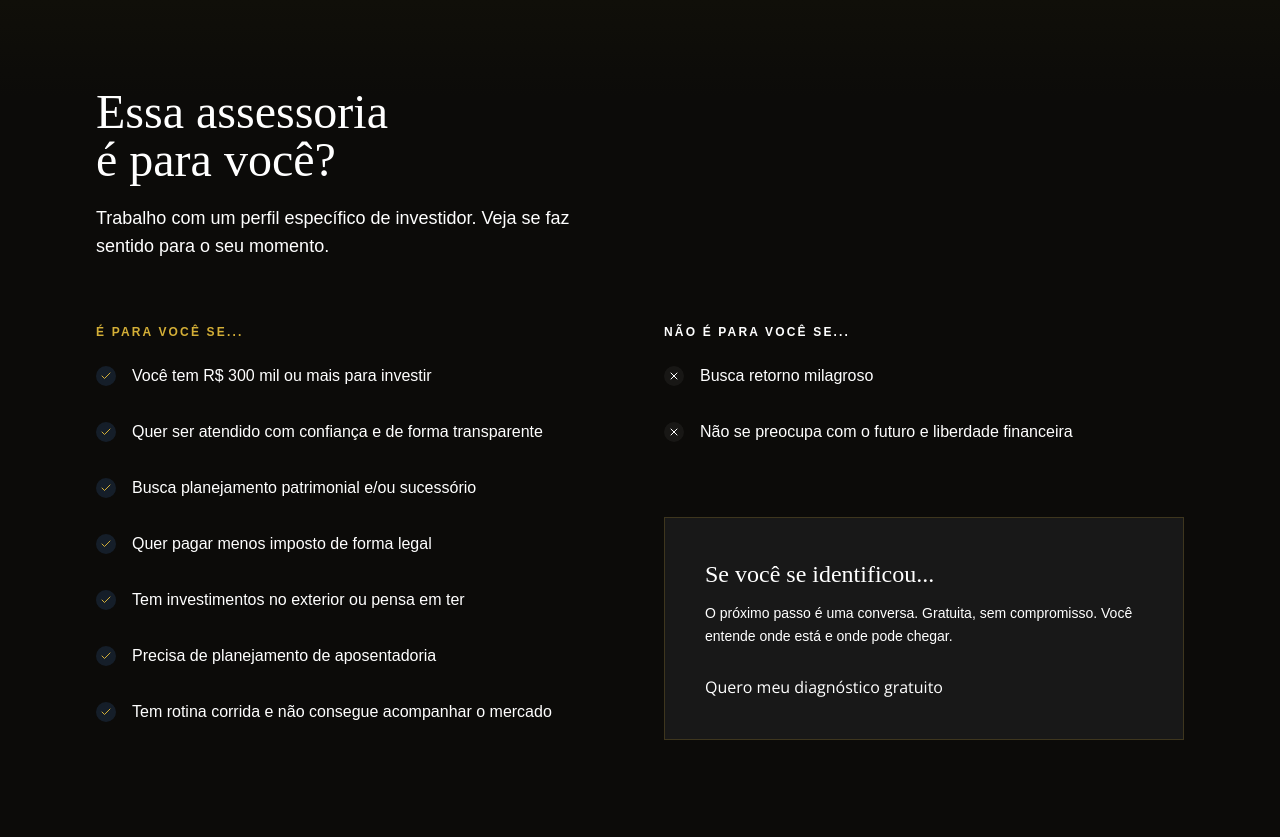
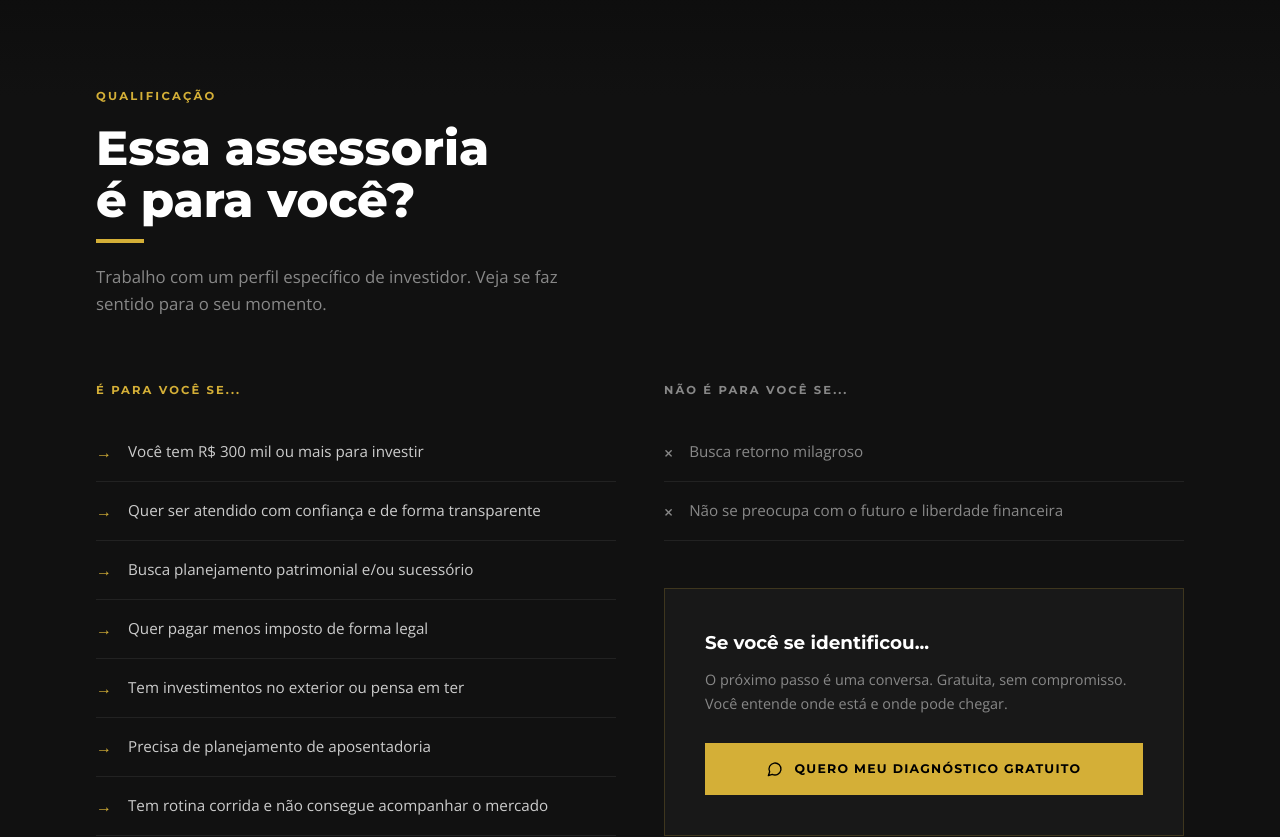
Before and after one commit to theolimaa/lp, a React (Vite) app: page / in a window 1280 px wide. Shown: the part 2200-3037 px from the top of the page. Built offline with nearby package versions, Linux system fonts and the light colour scheme.

Commit message:
Update ForWhomSection.jsx

```diff
--- a/src/components/ForWhomSection.jsx
+++ b/src/components/ForWhomSection.jsx
@@ -1,15 +1,6 @@
 import React from 'react';
 import { motion, useInView } from 'framer-motion';
-import { Check, X } from 'lucide-react';
-
-const ForWhomSection = () => {
-  const ref = React.useRef(null);
-  const inView = useInView(ref, { once: true, margin: '-80px' });
-
-  const handleWhatsApp = () => {
-    const message = encodeURIComponent('Olá, Theo. Gostaria de agendar um diagnóstico de eficiência patrimonial.');
-    window.open(`https://api.whatsapp.com/message/UZZHBP7KOC5AJ1?text=${message}`, '_blank');
-  };
+import { MessageCircle } from 'lucide-react';
 
 const forYou = [
   'Você tem R$ 300 mil ou mais para investir',
@@ -26,85 +17,100 @@ const ForWhomSection = () => {
   'Não se preocupa com o futuro e liberdade financeira',
 ];
 
+const ForWhomSection = () => {
+  const ref = React.useRef(null);
+  const inView = useInView(ref, { once: true, margin: '-80px' });
+
+  const handleWhatsApp = () => {
+    const message = encodeURIComponent('Olá, Theo. Gostaria de agendar um diagnóstico de eficiência patrimonial.');
+    window.open(`https://api.whatsapp.com/message/UZZHBP7KOC5AJ1?text=${message}`, '_blank');
+  };
+
   return (
-    <section ref={ref} style={{ background: 'linear-gradient(to bottom, #111009 0%, #0C0B09 120px)' }} className="py-20 lg:py-28 px-6">
+    <section
+      ref={ref}
+      className="py-20 lg:py-28 px-6"
+      style={{ background: 'linear-gradient(to bottom, #0D0D0D 0%, #111111 120px)' }}
+    >
       <div className="container mx-auto max-w-6xl">
 
         {/* Header */}
         <motion.div
           initial={{ opacity: 0, y: 24 }}
           animate={inView ? { opacity: 1, y: 0 } : {}}
-          transition={{ duration: 0.7 }}
+          transition={{ duration: 0.6, ease: [0.22, 1, 0.36, 1] }}
           className="mb-14 lg:mb-16"
         >
-          <h2
-            className="text-4xl lg:text-5xl font-light mb-5"
-            style={{ color: 'var(--cream)', fontFamily: "'Cormorant Garamond', serif" }}
-          >
+          <p className="eyebrow mb-4">Qualificação</p>
+          <h2 style={{ fontFamily: "'Montserrat', sans-serif", fontWeight: 800, fontSize: 'clamp(2rem, 4vw, 3rem)', color: '#FFFFFF', marginBottom: '0.75rem' }}>
             Essa assessoria<br />é para você?
           </h2>
-          <p className="text-base lg:text-lg leading-relaxed max-w-lg" style={{ color: 'var(--muted)', fontFamily: "'Raleway', sans-serif", fontWeight: 300 }}>
-            Trabalho com um perfil específico de investidor.
-            Veja se faz sentido para o seu momento.
+          <span className="block w-12 h-1" style={{ backgroundColor: 'var(--gold)' }} />
+          <p className="mt-5 max-w-lg leading-relaxed" style={{ color: 'var(--text-muted)', fontSize: 'clamp(0.95rem, 2vw, 1.05rem)' }}>
+            Trabalho com um perfil específico de investidor. Veja se faz sentido para o seu momento.
           </p>
         </motion.div>
 
-        {/* Two columns */}
         <div className="grid lg:grid-cols-2 gap-8 lg:gap-12">
 
-          {/* For You */}
+          {/* For You — arrows, Henrique Tasca pattern */}
           <motion.div
             initial={{ opacity: 0, x: -20 }}
             animate={inView ? { opacity: 1, x: 0 } : {}}
-            transition={{ duration: 0.7, delay: 0.1 }}
+            transition={{ duration: 0.6, delay: 0.1, ease: [0.22, 1, 0.36, 1] }}
           >
-            <p className="text-xs font-semibold uppercase tracking-[0.18em] mb-6" style={{ color: 'var(--gold)', fontFamily: "'Raleway', sans-serif" }}>
+            <p
+              className="font-bold uppercase tracking-widest mb-6"
+              style={{ color: 'var(--gold)', fontSize: '0.72rem', fontFamily: "'Montserrat', sans-serif", letterSpacing: '0.18em' }}
+            >
               É para você se...
             </p>
-            <ul className="space-y-4">
+            <ul>
               {forYou.map((item, i) => (
                 <motion.li
                   key={i}
                   initial={{ opacity: 0, x: -12 }}
                   animate={inView ? { opacity: 1, x: 0 } : {}}
-                  transition={{ duration: 0.45, delay: 0.18 + i * 0.07 }}
-                  className="flex items-start gap-4 pb-4"
-                  style={{ borderBottom: '1px solid var(--border-subtle)' }}
+                  transition={{ duration: 0.45, delay: 0.15 + i * 0.07 }}
+                  className="flex items-start gap-4 py-4"
+                  style={{ borderBottom: '1px solid var(--border-sub)' }}
                 >
-                  <span className="mt-0.5 flex-shrink-0 w-5 h-5 rounded-full flex items-center justify-center" style={{ backgroundColor: 'rgba(74,143,231,0.15)' }}>
-                    <Check className="w-3 h-3" style={{ color: 'var(--gold)' }} />
-                  </span>
-                  <span className="text-sm lg:text-base leading-relaxed" style={{ color: 'var(--text)', fontFamily: "'Raleway', sans-serif", fontWeight: 300 }}>{item}</span>
+                  <span
+                    className="flex-shrink-0 mt-0.5 font-bold"
+                    style={{ color: 'var(--gold)', fontFamily: "'Montserrat', sans-serif" }}
+                  >→</span>
+                  <span style={{ color: 'var(--text-body)', fontSize: '0.95rem', lineHeight: 1.6 }}>{item}</span>
                 </motion.li>
               ))}
             </ul>
           </motion.div>
 
-          {/* Not For You + CTA */}
+          {/* Not For You + CTA card */}
           <motion.div
             initial={{ opacity: 0, x: 20 }}
             animate={inView ? { opacity: 1, x: 0 } : {}}
-            transition={{ duration: 0.7, delay: 0.2 }}
+            transition={{ duration: 0.6, delay: 0.2, ease: [0.22, 1, 0.36, 1] }}
             className="flex flex-col gap-8"
           >
             <div>
-              <p className="text-xs font-semibold uppercase tracking-[0.18em] mb-6" style={{ color: 'var(--muted)', fontFamily: "'Raleway', sans-serif" }}>
+              <p
+                className="font-bold uppercase tracking-widest mb-6"
+                style={{ color: 'var(--text-muted)', fontSize: '0.72rem', fontFamily: "'Montserrat', sans-serif", letterSpacing: '0.18em' }}
+              >
                 Não é para você se...
               </p>
-              <ul className="space-y-4">
+              <ul>
                 {notForYou.map((item, i) => (
                   <motion.li
                     key={i}
                     initial={{ opacity: 0, x: 12 }}
                     animate={inView ? { opacity: 1, x: 0 } : {}}
-                    transition={{ duration: 0.45, delay: 0.3 + i * 0.07 }}
-                    className="flex items-start gap-4 pb-4"
-                    style={{ borderBottom: '1px solid var(--border-subtle)' }}
+                    transition={{ duration: 0.45, delay: 0.28 + i * 0.07 }}
+                    className="flex items-start gap-4 py-4"
+                    style={{ borderBottom: '1px solid var(--border-sub)' }}
                   >
-                    <span className="mt-0.5 flex-shrink-0 w-5 h-5 rounded-full flex items-center justify-center" style={{ backgroundColor: 'rgba(255,255,255,0.05)' }}>
-                      <X className="w-3 h-3" style={{ color: 'var(--muted)' }} />
-                    </span>
-                    <span className="text-sm lg:text-base leading-relaxed" style={{ color: 'var(--muted)', fontFamily: "'Raleway', sans-serif", fontWeight: 300 }}>{item}</span>
+                    <span className="flex-shrink-0 mt-0.5 font-bold" style={{ color: 'var(--text-muted)' }}>×</span>
+                    <span style={{ color: 'var(--text-muted)', fontSize: '0.95rem', lineHeight: 1.6 }}>{item}</span>
                   </motion.li>
                 ))}
               </ul>
@@ -118,23 +124,34 @@ const ForWhomSection = () => {
               className="p-8 lg:p-10 mt-auto"
               style={{ backgroundColor: 'var(--bg-card)', border: '1px solid var(--border)' }}
             >
-              <p className="text-xl lg:text-2xl font-light mb-3" style={{ color: 'var(--cream)', fontFamily: "'Cormorant Garamond', serif" }}>
+              <p
+                className="font-bold mb-3"
+                style={{ color: '#FFFFFF', fontFamily: "'Montserrat', sans-serif", fontSize: '1.15rem' }}
+              >
                 Se você se identificou...
               </p>
-              <p className="text-sm leading-relaxed mb-7" style={{ color: 'var(--muted)', fontFamily: "'Raleway', sans-serif", fontWeight: 300 }}>
+              <p className="leading-relaxed mb-7" style={{ color: 'var(--text-muted)', fontSize: '0.9rem' }}>
                 O próximo passo é uma conversa. Gratuita, sem compromisso.
                 Você entende onde está e onde pode chegar.
               </p>
               <button
                 onClick={handleWhatsApp}
-                className="btn-cta btn-cta-full"
+                className="w-full inline-flex items-center justify-center gap-3 py-4 font-bold text-black uppercase transition-all duration-200 hover:brightness-110 active:scale-95"
+                style={{
+                  backgroundColor: 'var(--gold)',
+                  fontFamily: "'Montserrat', sans-serif",
+                  fontSize: '0.78rem',
+                  letterSpacing: '0.1em',
+                  minHeight: '52px',
+                }}
               >
-                Quero meu diagnóstico gratuito
+                <MessageCircle className="w-4 h-4 flex-shrink-0" />
+                QUERO MEU DIAGNÓSTICO GRATUITO
               </button>
             </motion.div>
           </motion.div>
+
         </div>
-
       </div>
     </section>
   );
```
Lines whose indentation alone changed are shown as unchanged.
